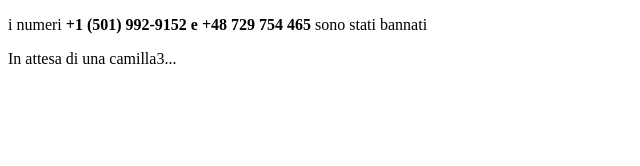
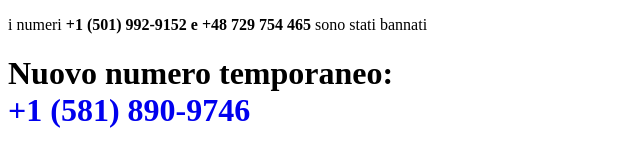
Before and after one commit to cwke/camillsbot-web, a plain HTML site: page index.html in a window 1280 px wide. Shown: the whole page, without its empty margins (0-640 px from the left). Drawn offline with Linux system fonts and the light colour scheme.

Commit message:
camill.3

```diff
--- a/index.html
+++ b/index.html
@@ -5,10 +5,16 @@
     <meta http-equiv="X-UA-Compatible" content="IE=edge">
     <meta name="viewport" content="width=device-width, initial-scale=1.0">
     <title>Il Sito di Camilla</title>
-
+    <style>
+        a {
+          text-decoration: none;
+        }
+    </style>
 </head>
 <body>
     <p>i numeri <strong>+1 (501) 992-9152 e +48 729 754 465</strong> sono stati bannati</p>
-    <p>In attesa di una camilla3...</p>
+    <h1>Nuovo numero temporaneo:
+    <br><a href="https://api.whatsapp.com/send?phone=+15818909746">+1 (581) 890-9746</a>
+    </h1>
 </body>
 </html>
```
